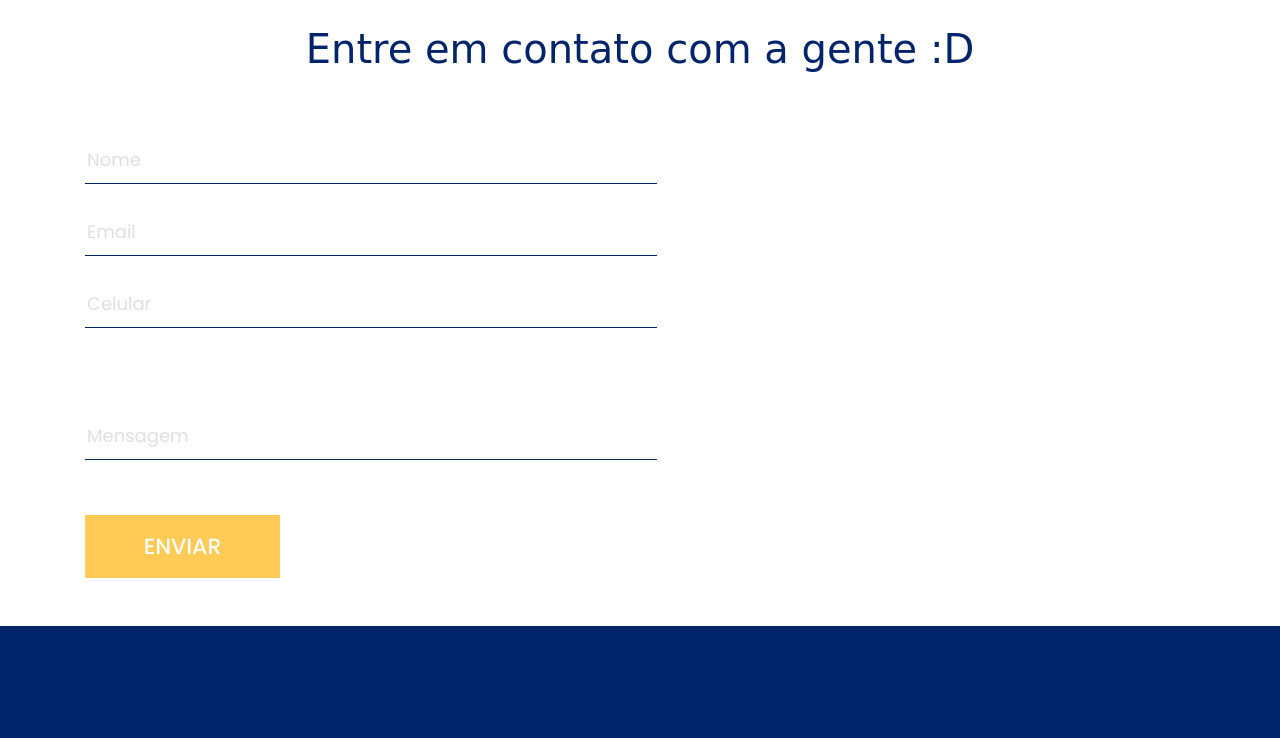
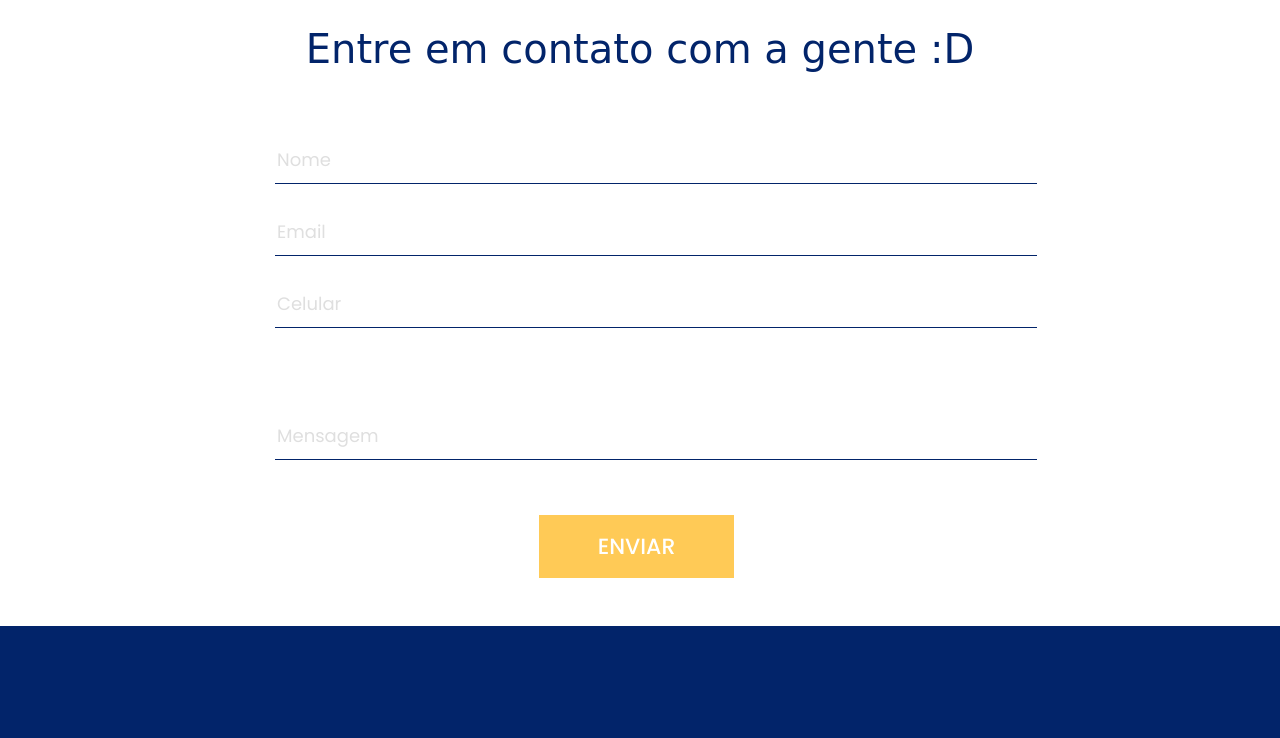
Before and after one commit to Bookadinho/page-homepage, a plain HTML site: page index.html in a window 1280 px wide. Shown: the part 2920-3658 px from the top of the page. Drawn offline with nearby package versions, Linux system fonts and the light colour scheme; a web font is replaced by a local one.

Commit message:
centralizando formulário de contato

```diff
--- a/index.html
+++ b/index.html
@@ -198,10 +198,10 @@
                </div>
             </div>
             <div class="row">
-               <div class="col-md-6">
+               <div class="col-md-8 offset-md-2">
                   <form id="request" class="main_form">
                      <div class="row">
-                        <div class="col-md-12 ">
+                        <div class="col-md-12">
                            <input class="contactus" placeholder="Nome" type="type" name="name">
                         </div>
                         <div class="col-md-12">
@@ -213,7 +213,7 @@
                         <div class="col-md-12">
                            <input class="contactus1" placeholder="Mensagem" type="type" name="message">
                         </div>
-                        <div class="col-md-12">
+                        <div class="col-md-6 offset-md-4">
                            <button class="send_btn">Enviar</button>
                         </div>
                      </div>
```
